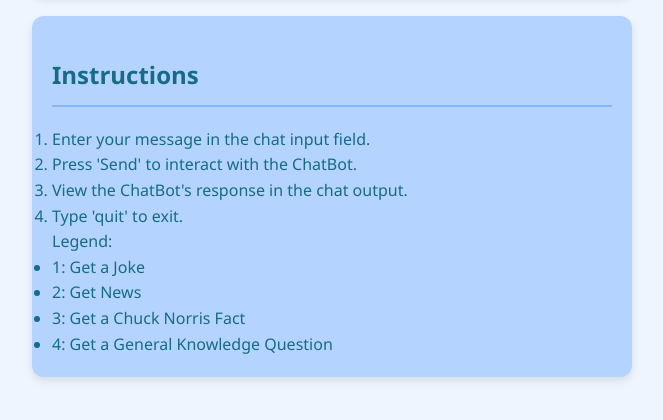
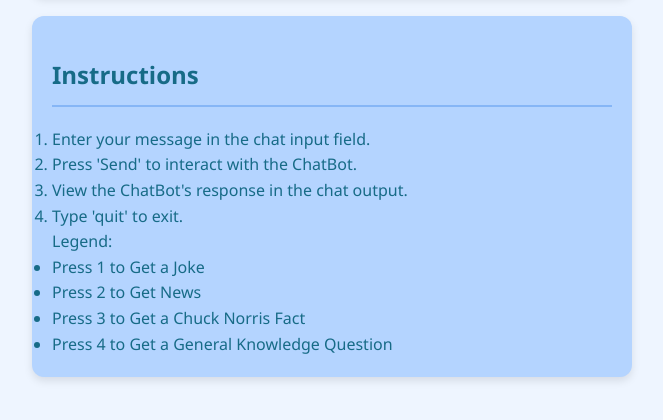
Before and after one commit to Shelbybosss/Chatbot, a Flask app: page / in a window 1280 px wide. Shown: the part 353-773 px from the top of the page, without its empty margins (308-971 px from the left). Run offline with Flask 3, Linux system fonts and the light colour scheme.

Commit message:
Update index.html

```diff
--- a/templates/index.html
+++ b/templates/index.html
@@ -48,10 +48,10 @@
             <div class="legend">
                 <p>Legend:</p>
                 <ul>
-                    <li>1: Get a Joke</li>
-                    <li>2: Get News</li>
-                    <li>3: Get a Chuck Norris Fact</li>
-                    <li>4: Get a General Knowledge Question</li>
+                    <li>Press 1 to Get a Joke</li>
+                    <li>Press 2 to Get News</li>
+                    <li>Press 3 to Get a Chuck Norris Fact</li>
+                    <li>Press 4 to Get a General Knowledge Question</li>
                 </ul>
             </div>
         </div>
```
